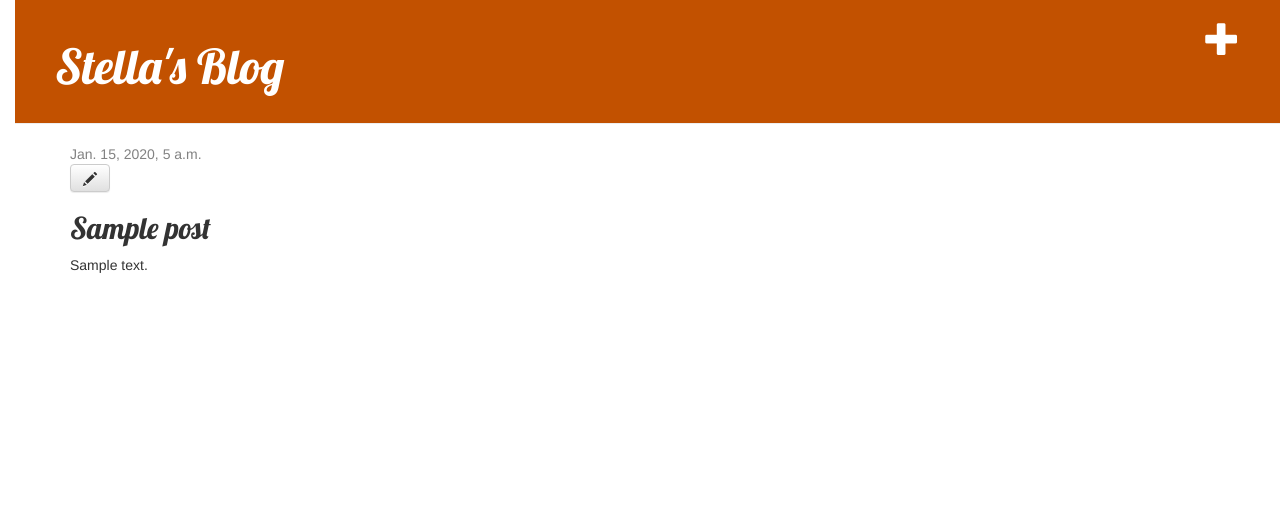
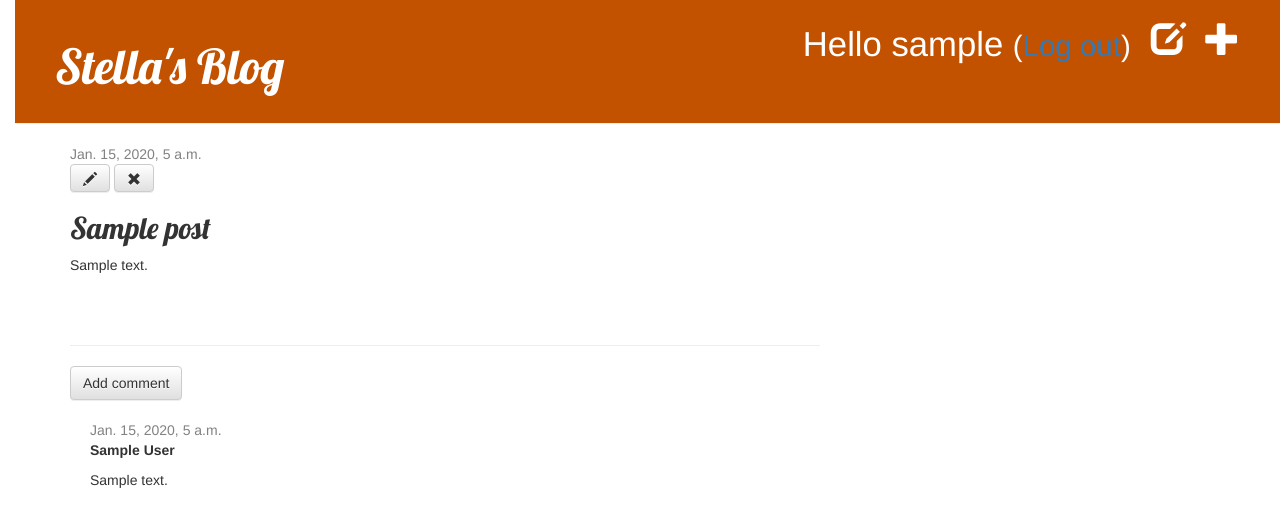
Before and after one commit to pinedcanapple/my-first-blog, a Django app: page /post/1/ in a window 1280 px wide. Shown: the top 527 px of the page. Run offline with Django 3.2, Linux system fonts and the light colour scheme; a user stored in the database is signed in; tables that the repository leaves empty hold one stand-in row (values such as "Sample post"); some libraries are stand-ins or nearby versions.

Commit message:
added login/comments

```diff
--- a/blog/admin.py
+++ b/blog/admin.py
@@ -1,4 +1,5 @@
 from django.contrib import admin
-from .models import Post
+from .models import Post, Comment
 
 admin.site.register(Post)
+admin.site.register(Comment)
--- a/blog/models.py
+++ b/blog/models.py
@@ -16,3 +16,20 @@ class Post(models.Model):
 
     def __str__(self):
         return self.title
+
+class Comment(models.Model):
+    post = models.ForeignKey('blog.Post', on_delete=models.CASCADE, related_name='comments')
+    author = models.CharField(max_length=200)
+    text = models.TextField()
+    created_date = models.DateTimeField(default=timezone.now)
+    approved_comment = models.BooleanField(default=False)
+
+    def approve(self):
+        self.approved_comment = True
+        self.save()
+
+    def __str__(self):
+        return self.text
+
+    def approved_comments(self):
+        return self.comments.filter(approved_comment=True)
--- a/blog/static/css/blog.css
+++ b/blog/static/css/blog.css
@@ -51,3 +51,6 @@ h1, h2, h3, h4 {
 .post h1 a, .post h1 a:visited {
     color: #000000;
 }
+.comment {
+    margin: 20px 0px 20px 20px;
+}
--- a/blog/templates/blog/base.html
+++ b/blog/templates/blog/base.html
@@ -11,6 +11,10 @@
       <div class="page-header">
         {% if user.is_authenticated %}
           <a href="{% url 'post_new' %}" class="top-menu"><span class="glyphicon glyphicon-plus"></span></a>
+          <a href="{% url 'post_draft_list' %}" class="top-menu"><span class="glyphicon glyphicon-edit"></span></a>
+          <p class="top-menu">Hello {{ user.username }} <small>(<a href="{% url 'logout' %}">Log out</a>)</small></p>
+        {% else %}
+          <a href="{% url 'login' %}" class="top-menu"><span class="glyphicon glyphicon-lock"></span></a>
         {% endif %}
         <h1><a href="/">Stella's Blog</a></h1>
       </div>
--- a/blog/templates/blog/post_detail.html
+++ b/blog/templates/blog/post_detail.html
@@ -6,11 +6,33 @@
             <div class="date">
                 {{ post.published_date }}
             </div>
+        {% else %}
+          <a class="btn btn-default" href="{% url 'post_publish' pk=post.pk %}">Publish</a>
         {% endif %}
         {% if user.is_authenticated %}
           <a class="btn btn-default" href="{% url 'post_edit' pk=post.pk %}"><span class="glyphicon glyphicon-pencil"></span></a>
+          <a class="btn btn-default" href="{% url 'post_remove' pk=post.pk %}"><span class="glyphicon glyphicon-remove"></span></a>
         {% endif %}
         <h2>{{ post.title }}</h2>
         <p>{{ post.text|linebreaksbr }}</p>
     </div>
+    <hr>
+    <a class="btn btn-default" href="{% url 'add_comment_to_post' pk=post.pk %}">Add comment</a>
+    {% for comment in post.comments.all %}
+       {% if user.is_authenticated or comment.approved_comment %}
+          <div class="comment">
+            <div class="date">
+              {{ comment.created_date }}
+              {% if not comment.approved_comment %}
+                <a class="btn btn-default" href="{% url 'comment_remove' pk=comment.pk %}"><span class="glyphicon glyphicon-remove"></span></a>
+                <a class="btn btn-default" href="{% url 'comment_approve' pk=comment.pk %}"><span class="glyphicon glyphicon-ok"></span></a>
+              {% endif %}
+            </div>
+            <strong>{{ comment.author }}</strong>
+            <p>{{ comment.text|linebreaks }}</p>
+          </div>
+      {% endif %}
+      {% empty %}
+      <p>No comments here yet :(</p>
+    {% endfor %}
 {% endblock %}
--- a/blog/templates/blog/post_list.html
+++ b/blog/templates/blog/post_list.html
@@ -6,6 +6,7 @@
     <p>published: {{ post.published_date }}</p>
     <h2><a href="{% url 'post_detail' pk=post.pk %}">{{ post.title }}</a></h2>
     <p>{{ post.text|linebreaksbr }}</p>
+    <a href="{% url 'post_detail' pk=post.pk %}">Comments: {{ post.approved_comments.count }}</a>
   </div>
   {% endfor %}
 {% endblock %}
--- a/blog/urls.py
+++ b/blog/urls.py
@@ -1,10 +1,18 @@
 from django.urls import path
 from . import views
-
+from django.contrib.auth import views as vw
 
 urlpatterns = [
     path('', views.post_list, name='post_list'),
     path('post/<int:pk>/', views.post_detail, name='post_detail'),
     path('post/new', views.post_new, name='post_new'),
     path('post/<int:pk>/edit/', views.post_edit, name='post_edit'),
+    path('drafts/', views.post_draft_list, name='post_draft_list'),
+    path('post/<pk>/publish/', views.post_publish, name='post_publish'),
+    path('post/<pk>/remove/', views.post_remove, name='post_remove'),
+    path(r'^accounts/login/$', vw.login, name='login'),
+    path(r'^accounts/logout/$', vw.logout, name='logout', kwargs={'next_page': '/'}),
+    path(r'^post/(?P<pk>\d+)/comment/$', views.add_comment_to_post, name='add_comment_to_post'),
+    path(r'^comment/(?P<pk>\d+)/approve/$', views.comment_approve, name='comment_approve'),
+    path(r'^comment/(?P<pk>\d+)/remove/$', views.comment_remove, name='comment_remove'),
 ]
--- a/blog/views.py
+++ b/blog/views.py
@@ -1,9 +1,10 @@
 from django.shortcuts import render
-from .models import Post
+from .models import Post, Comment
 from django.utils import timezone
 from django.shortcuts import render, get_object_or_404
-from .forms import PostForm
+from .forms import PostForm, CommentForm
 from django.shortcuts import redirect
+from django.contrib.auth.decorators import login_required
 
 # Create your views here.
 def post_list(request):
@@ -14,19 +15,21 @@ def post_detail(request, pk):
     post = get_object_or_404(Post, pk=pk)
     return render(request, 'blog/post_detail.html', {'post': post})
 
+@login_required
 def post_new(request):
     if request.method == "POST":
         form = PostForm(request.POST)
         if form.is_valid():
             post = form.save(commit=False)
             post.author = request.user
-            post.published_date = timezone.now()
+            #post.published_date = timezone.now()
             post.save()
             return redirect('post_detail', pk=post.pk)
     else:
         form = PostForm()
     return render(request, 'blog/post_edit.html', {'form': form})
 
+@login_required
 def post_edit(request, pk):
     post = get_object_or_404(Post, pk=pk)
     if request.method == "POST":
@@ -34,9 +37,52 @@ def post_edit(request, pk):
         if form.is_valid():
             post = form.save(commit=False)
             post.author = request.user
-            post.published_date = timezone.now()
+            #post.published_date = timezone.now()
             post.save()
             return redirect('post_detail', pk=post.pk)
     else:
         form = PostForm(instance=post)
     return render(request, 'blog/post_edit.html', {'form': form})
+
+@login_required
+def post_draft_list(request):
+    posts = Post.objects.filter(published_date__isnull=True).order_by('created_date')
+    return render(request, 'blog/post_draft_list.html', {'posts': posts})
+
+@login_required
+def post_publish(request, pk):
+    post = get_object_or_404(Post, pk=pk)
+    post.publish()
+    return redirect('post_detail', pk=pk)
+
+@login_required
+def post_remove(request, pk):
+    post = get_object_or_404(Post, pk=pk)
+    post.delete()
+    return redirect('post_list')
+
+@login_required
+def add_comment_to_post(request, pk):
+    post = get_object_or_404(Post, pk=pk)
+    if request.method == "POST":
+        form = CommentForm(request.POST)
+        if form.is_valid():
+            comment = form.save(commit=False)
+            comment.post = post
+            comment.save()
+            return redirect('post_detail', pk=post.pk)
+    else:
+        form = CommentForm()
+    return render(request, 'blog/add_comment_to_post.html', {'form': form})
+
+@login_required
+def comment_approve(request, pk):
+    comment = get_object_or_404(Comment, pk=pk)
+    comment.approve()
+    return redirect('post_detail', pk=comment.post.pk)
+
+@login_required
+def comment_remove(request, pk):
+    comment = get_object_or_404(Comment, pk=pk)
+    comment.delete()
+    return redirect('post_detail', pk=comment.post.pk)
```
Also changed, not shown: blog/forms.py (+7 -1 lines), blog/templates/blog/add_comment_to_post.html (added, +9 -0 lines), blog/templates/blog/post_draft_list.html (added, +11 -0 lines), blog/templates/registration/login.html (added, +24 -0 lines), mysite/settings.py (+8 -3 lines), blog/migrations/0002_comment.py (added).
